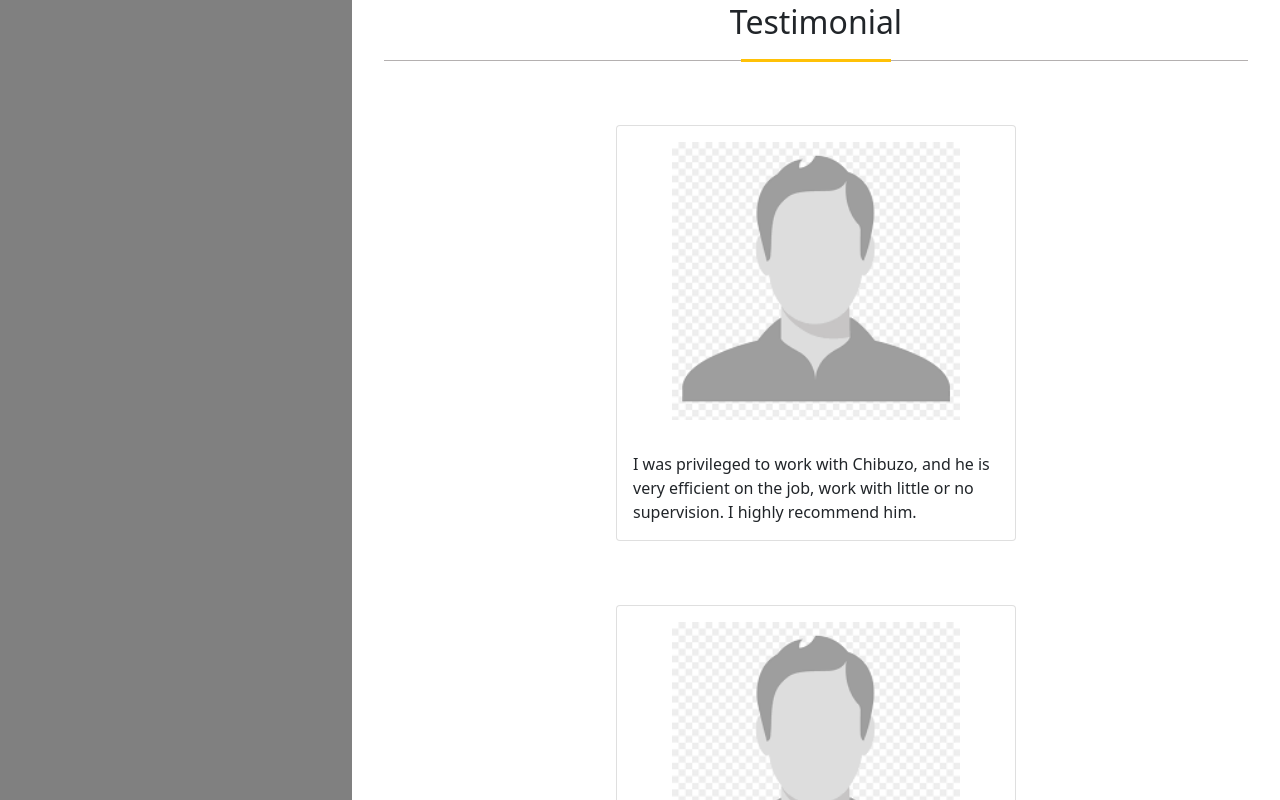
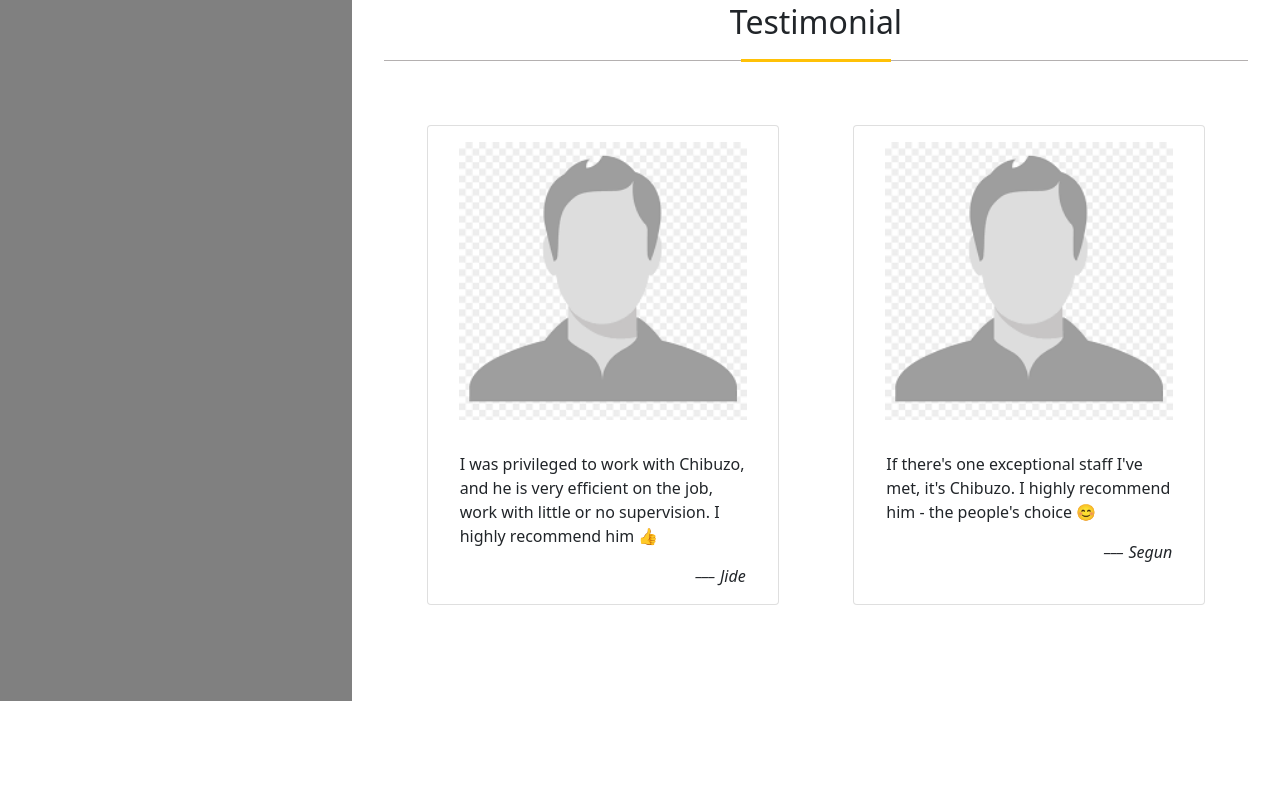
Before and after one commit to CDiala/my_portfolio, an Angular app: page / in a window 1280 px wide. Shown: the part 960-1760 px from the top of the page. After the commit the page ends 1661 px from the top, so only its background shows below. Built offline with nearby package versions, Linux system fonts and the light colour scheme.

Commit message:
Modified the testimonial card.

```diff
--- a/src/app/layouts/home/home.component.html
+++ b/src/app/layouts/home/home.component.html
@@ -22,7 +22,7 @@
 <section class="block container testimonial">
     <h2 class="testimonial__header">Testimonial</h2>
     <div class="testimonial--cards">
-        <app-testimonial-card text="I was privileged to work with Chibuzo, and he is very efficient on the job, work with little or no supervision. I highly recommend him." image="../../../assets/images/default-profile-image.png"></app-testimonial-card>
-        <app-testimonial-card text="If there's one exceptional staff I've met, it's Chibuzo. I highly recommend him." image="../../../assets/images/default-profile-image.png"></app-testimonial-card>
+        <app-testimonial-card text="I was privileged to work with Chibuzo, and he is very efficient on the job, work with little or no supervision. I highly recommend him 👍 " cite="Jide" image="../../../assets/images/default-profile-image.png"></app-testimonial-card>
+        <app-testimonial-card text="If there's one exceptional staff I've met, it's Chibuzo. I highly recommend him - the people's choice 😊 " cite="Segun" image="../../../assets/images/default-profile-image.png"></app-testimonial-card>
     </div>
 </section>
--- a/src/app/shared/testimonial-card/testimonial-card.component.css
+++ b/src/app/shared/testimonial-card/testimonial-card.component.css
@@ -1,7 +1,7 @@
 .card {
     height: 100%;
     margin: 0 auto;
-    max-width: 25rem;
+    max-width: 22rem;
 }
 
 .card-img-top {
@@ -9,3 +9,18 @@
     max-width: 18rem;
     width: 90%;
 }
+
+cite {
+    text-align: end;
+    display: block;
+}
+
+cite::before {
+    content: "___   ";
+    position: relative;
+    bottom: 6px;
+}
+
+.card-body {
+    padding: 1rem 2rem;
+}
--- a/src/app/shared/testimonial-card/testimonial-card.component.html
+++ b/src/app/shared/testimonial-card/testimonial-card.component.html
@@ -1,7 +1,8 @@
 <div class="card">
-    <img [src]="img" class="card-img-top" alt="...">
+    <img [src]="img" class="card-img-top" alt="testimonial image">
     <div class="card-body">
       <p class="card-text">{{ content }}</p>
+      <cite>{{ citation }}</cite>
     </div>
 </div>
 
--- a/src/app/shared/testimonial-card/testimonial-card.component.ts
+++ b/src/app/shared/testimonial-card/testimonial-card.component.ts
@@ -9,6 +9,7 @@ export class TestimonialCardComponent implements OnInit {
 
   @Input('image') img!: string
   @Input('text') content!: string
+  @Input('cite') citation!: string
   constructor() { }
 
   ngOnInit(): void {
```
